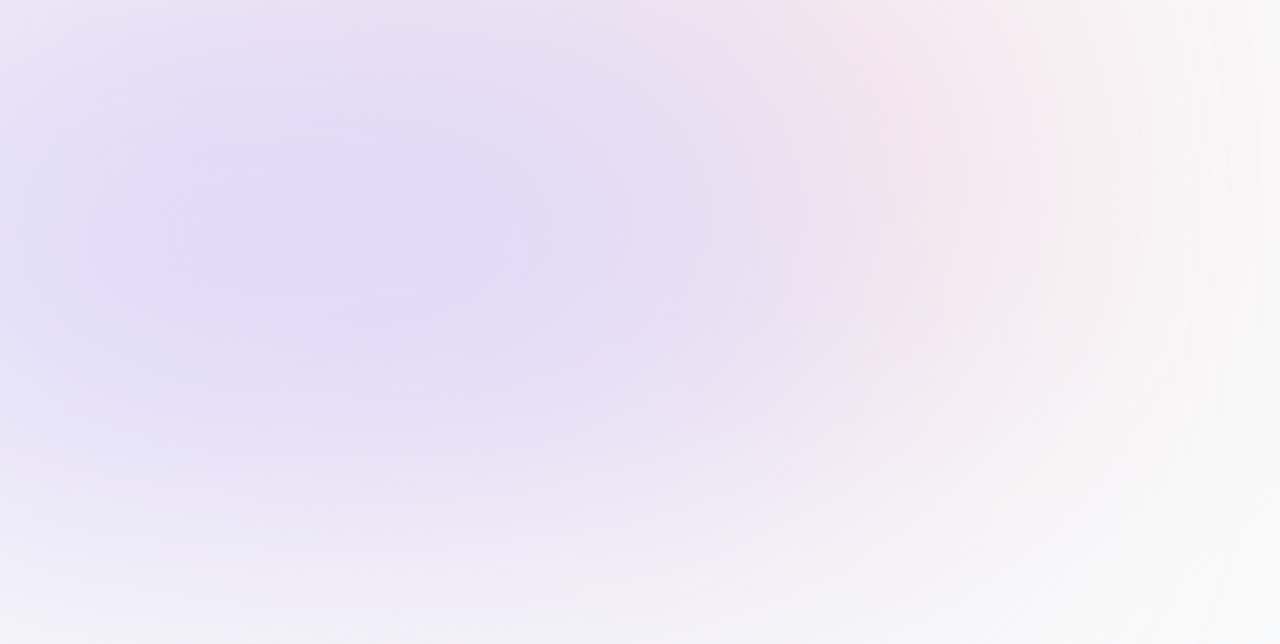
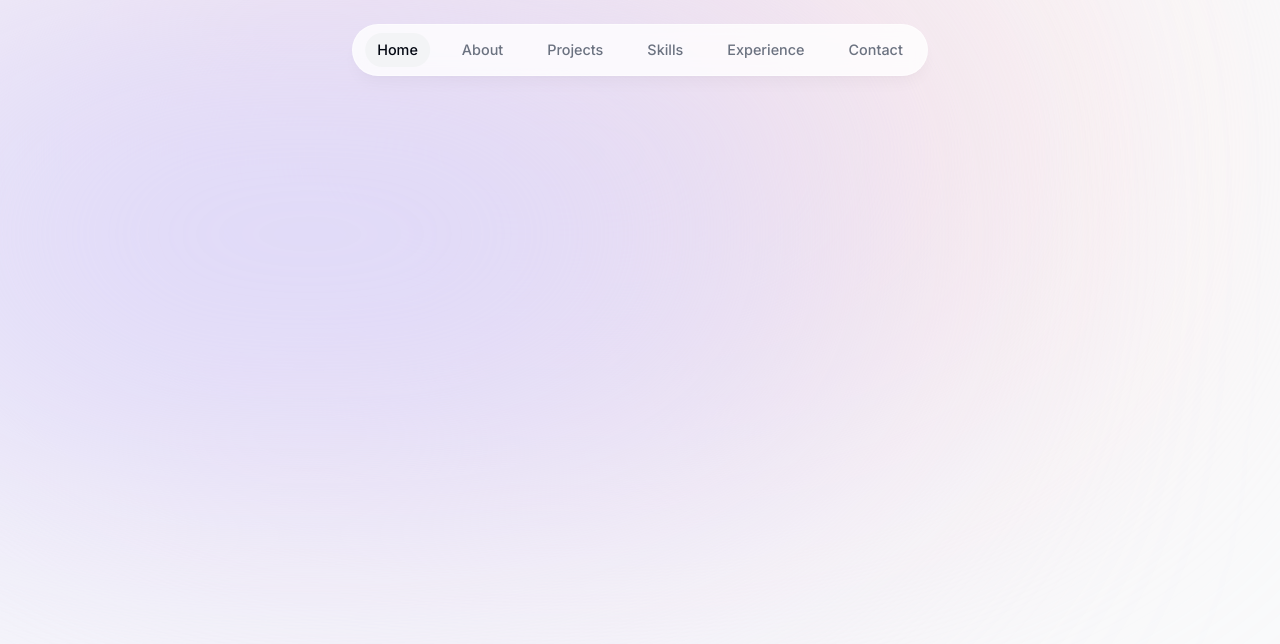
Before and after one commit to elianismedina/elianisdevportfolio, a Next.js app: page / in a window 1280 px wide. Shown: the top 644 px of the page. Built offline with nearby package versions, Linux system fonts and the light colour scheme.

Commit message:
finished header components

```diff
--- a/package.json
+++ b/package.json
@@ -13,13 +13,16 @@
     "@types/react": "18.2.33",
     "@types/react-dom": "18.2.14",
     "autoprefixer": "10.4.16",
+    "clsx": "^2.0.0",
     "eslint": "8.52.0",
     "eslint-config-next": "14.0.0",
+    "framer-motion": "^10.16.4",
     "next": "14.0.0",
     "postcss": "8.4.31",
     "react": "18.2.0",
     "react-dom": "18.2.0",
     "react-icons": "^4.11.0",
+    "react-intersection-observer": "^9.5.2",
     "tailwindcss": "3.3.5",
     "typescript": "5.2.2"
   }
--- a/src/app/layout.tsx
+++ b/src/app/layout.tsx
@@ -1,5 +1,8 @@
 import './globals.css'
 import { Inter } from 'next/font/google'
+import Header from '@/components/header'
+import ActiveSectionContextProvider from '@/context/active-section-context'
+import ThemeContextProvider from '@/context/theme-context'
 
 const inter = Inter({ subsets: ['latin'] })
 
@@ -18,7 +21,12 @@ export default function RootLayout({
       <body className={`${inter.className} bg-gray-50 text-gray-950 relative`}>
         <div className='bg-[#fbe2e3] absolute top-[-6rem] -z-10 right-[11rem] h-[31.25rem] w-[31.25rem] rounded-full blur-[10rem] sm:w-[68.75rem]'></div>
         <div className='bg-[#dbd7fb] absolute top-[-1rem] -z-10 left-[-35rem] h-[31.25rem] w-[50rem] rounded-full blur-[10rem] sm:w-[68.75rem] md:left-[-33rem] lg:left-[-28rem] xl:left-[-15rem] 2xl:left-[-5rem]'></div>
+        <ThemeContextProvider>
+        <ActiveSectionContextProvider>
+        <Header/>
         {children}
+        </ActiveSectionContextProvider>
+        </ThemeContextProvider>
       </body>
     </html>
   )
--- a/src/components/header.tsx
+++ b/src/components/header.tsx
@@ -1,9 +1,69 @@
-import React from 'react'
+"use client";
+import React from "react";
+import { motion } from "framer-motion";
+import { links } from "@/lib/data";
+import Link from "next/link";
+import clsx from "clsx";
+import { useActiveSectionContext } from "@/context/active-section-context";
+
+
+
+
 
 export default function Header() {
+
+    const { activeSection, setActiveSection, setTimeOfLastClick } =
+    useActiveSectionContext();
+
   return (
-    <header className='z-[999] relative'>
+    <header className="z-[999] relative">
+      <motion.div
+        className="fixed top-0 left-1/2 h-[4.5rem] w-full rounded-none border border-white border-opacity-40 bg-white bg-opacity-80 shadow-lg shadow-black/[0.03] backdrop-blur-[0.5rem] sm:top-6 sm:h-[3.25rem] sm:w-[36rem] sm:rounded-full dark:bg-gray-950 dark:border-black/40 dark:bg-opacity-75"
+        initial={{ y: -100, x: "-50%", opacity: 0 }}
+        animate={{ y: 0, x: "-50%", opacity: 1 }}
+      ></motion.div>
 
+      <nav className="flex fixed top-[0.15rem] left-1/2 h-12 -translate-x-1/2 py-2 sm:top-[1.7rem] sm:h-[initial] sm:py-0">
+        <ul className="flex w-[22rem] flex-wrap items-center justify-center gap-y-1 text-[0.9rem] font-medium text-gray-500 sm:w-[initial] sm:flex-nowrap sm:gap-5">
+          {links.map((link) => (
+            <motion.li
+              className="h-3/4 flex items-center justify-center relative"
+              key={link.hash}
+              initial={{ y: -100, opacity: 0 }}
+              animate={{ y: 0, opacity: 1 }}
+            >
+              <Link
+                className={clsx(
+                  "flex w-full items-center justify-center px-3 py-3 hover:text-gray-950 transition dark:text-gray-500 dark:hover:text-gray-300",
+                  {
+                    "text-gray-950 dark:text-gray-200":
+                      activeSection === link.name,
+                  }
+                )}
+                href={link.hash}
+                onClick={() => {
+                  setActiveSection(link.name);
+                  setTimeOfLastClick(Date.now());
+                }}
+              >
+                {link.name}
+
+                {link.name === activeSection && (
+                  <motion.span
+                    className="bg-gray-100 rounded-full absolute inset-0 -z-10 dark:bg-gray-800"
+                    layoutId="activeSection"
+                    transition={{
+                      type: "spring",
+                      stiffness: 380,
+                      damping: 30,
+                    }}
+                  ></motion.span>
+                )}
+              </Link>
+            </motion.li>
+          ))}
+        </ul>
+      </nav>
     </header>
-  )
+  );
 }
--- /dev/null
+++ b/src/context/active-section-context.tsx
@@ -0,0 +1,50 @@
+"use client";
+
+import type { SectionName } from "../lib/types";
+import React, { useState, createContext, useContext } from "react";
+
+type ActiveSectionContextProviderProps = {
+  children: React.ReactNode;
+};
+
+type ActiveSectionContextType = {
+  activeSection: SectionName;
+  setActiveSection: React.Dispatch<React.SetStateAction<SectionName>>;
+  timeOfLastClick: number;
+  setTimeOfLastClick: React.Dispatch<React.SetStateAction<number>>;
+};
+
+export const ActiveSectionContext =
+  createContext<ActiveSectionContextType | null>(null);
+
+export default function ActiveSectionContextProvider({
+  children,
+}: ActiveSectionContextProviderProps) {
+  const [activeSection, setActiveSection] = useState<SectionName>("Home");
+  const [timeOfLastClick, setTimeOfLastClick] = useState(0); // we need to keep track of this to disable the observer temporarily when user clicks on a link
+
+  return (
+    <ActiveSectionContext.Provider
+      value={{
+        activeSection,
+        setActiveSection,
+        timeOfLastClick,
+        setTimeOfLastClick,
+      }}
+    >
+      {children}
+    </ActiveSectionContext.Provider>
+  );
+}
+
+export function useActiveSectionContext() {
+  const context = useContext(ActiveSectionContext);
+
+  if (context === null) {
+    throw new Error(
+      "useActiveSectionContext must be used within an ActiveSectionContextProvider"
+    );
+  }
+
+  return context;
+}
--- /dev/null
+++ b/src/context/theme-context.tsx
@@ -0,0 +1,70 @@
+"use client";
+
+import React, { useEffect, useState, createContext, useContext } from "react";
+
+type Theme = "light" | "dark";
+
+type ThemeContextProviderProps = {
+  children: React.ReactNode;
+};
+
+type ThemeContextType = {
+  theme: Theme;
+  toggleTheme: () => void;
+};
+
+const ThemeContext = createContext<ThemeContextType | null>(null);
+
+export default function ThemeContextProvider({
+  children,
+}: ThemeContextProviderProps) {
+  const [theme, setTheme] = useState<Theme>("light");
+
+  const toggleTheme = () => {
+    if (theme === "light") {
+      setTheme("dark");
+      window.localStorage.setItem("theme", "dark");
+      document.documentElement.classList.add("dark");
+    } else {
+      setTheme("light");
+      window.localStorage.setItem("theme", "light");
+      document.documentElement.classList.remove("dark");
+    }
+  };
+
+  useEffect(() => {
+    const localTheme = window.localStorage.getItem("theme") as Theme | null;
+
+    if (localTheme) {
+      setTheme(localTheme);
+
+      if (localTheme === "dark") {
+        document.documentElement.classList.add("dark");
+      }
+    } else if (window.matchMedia("(prefers-color-scheme: dark)").matches) {
+      setTheme("dark");
+      document.documentElement.classList.add("dark");
+    }
+  }, []);
+
+  return (
+    <ThemeContext.Provider
+      value={{
+        theme,
+        toggleTheme,
+      }}
+    >
+      {children}
+    </ThemeContext.Provider>
+  );
+}
+
+export function useTheme() {
+  const context = useContext(ThemeContext);
+
+  if (context === null) {
+    throw new Error("useTheme must be used within a ThemeContextProvider");
+  }
+
+  return context;
+}
--- a/src/lib/data.ts
+++ b/src/lib/data.ts
@@ -2,9 +2,9 @@ import React from "react";
 import { CgWorkAlt } from "react-icons/cg";
 import { FaReact } from "react-icons/fa";
 import { LuGraduationCap } from "react-icons/lu";
-import corpcommentImg from "@/public/corpcomment.png";
-import rmtdevImg from "@/public/rmtdev.png";
-import wordanalyticsImg from "@/public/wordanalytics.png";
+import corpcommentImg from "../../public/corpcomment.png";
+import rmtdevImg from "../../public/rmtdev.png";
+import wordanalyticsImg from "../../public/wordanalytics.png";
 
 export const links = [
   {
--- /dev/null
+++ b/src/lib/types.ts
@@ -0,0 +1,3 @@
+import { links } from "./data";
+
+export type SectionName = (typeof links)[number]["name"];
```
Also changed, not shown: src/lib/hooks.ts (added, +21 -0 lines), src/components/intro.tsx (added), 1 other file (tests, documents, lock files or other folders).
